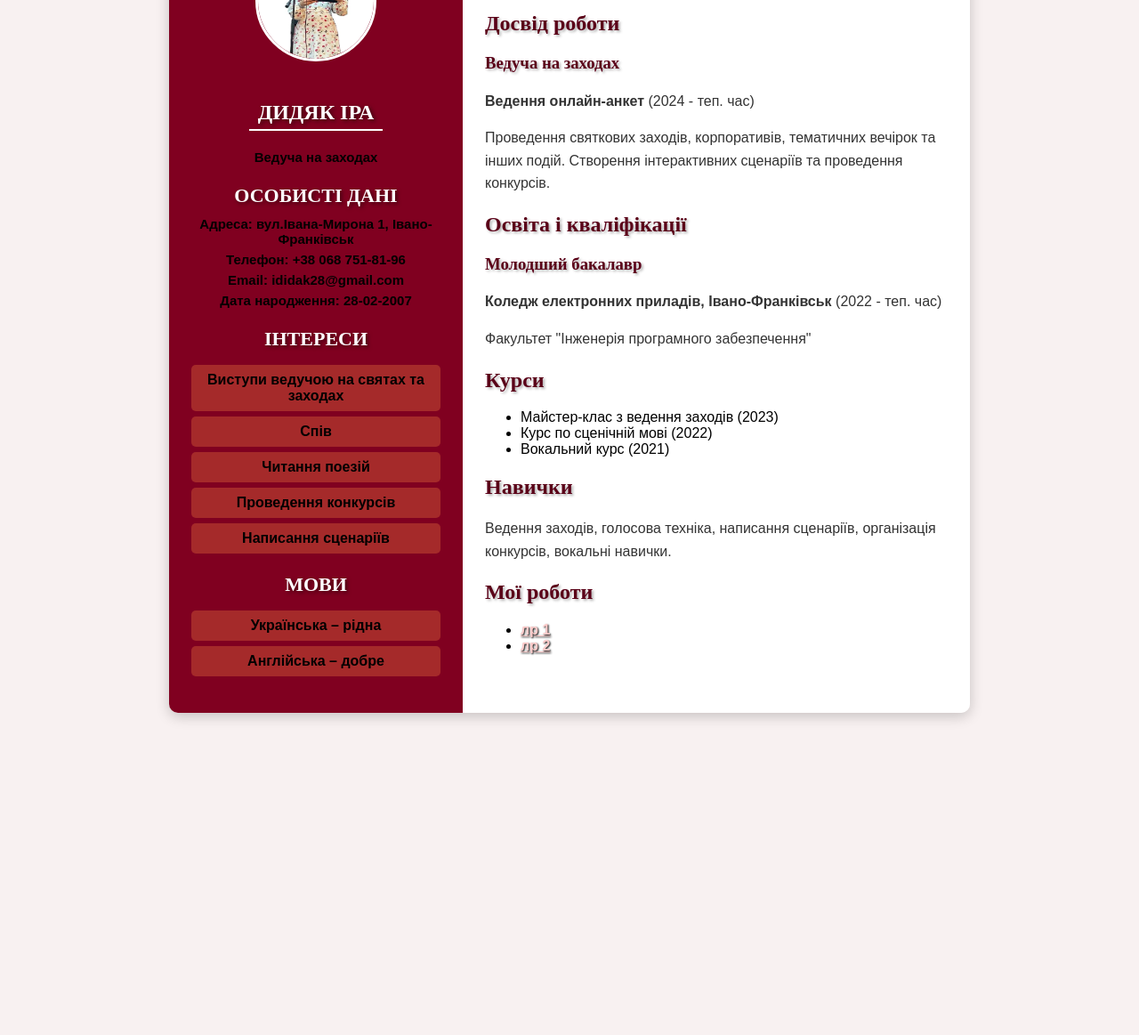
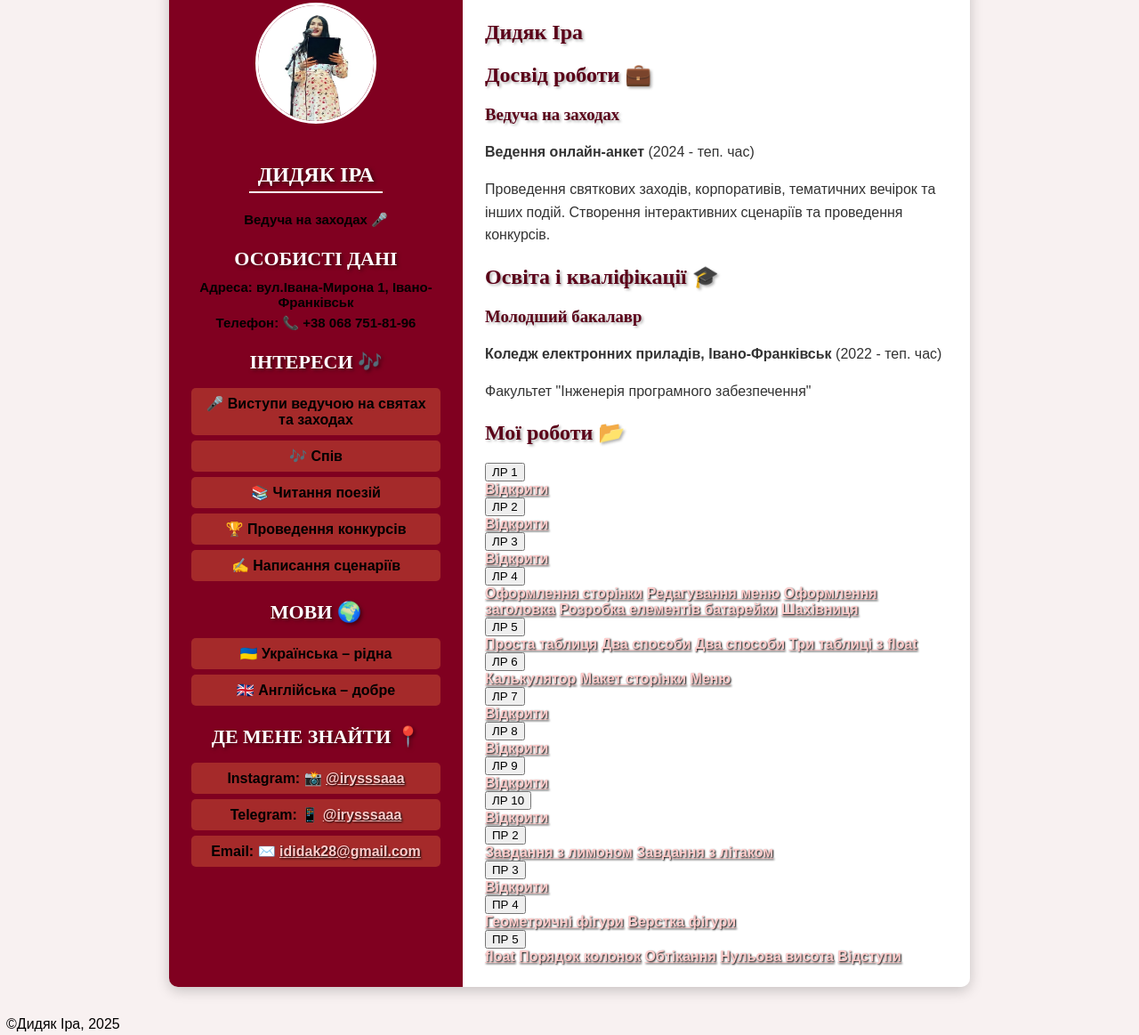
Before and after one commit to irysssaaa/irysssaaa.github.io, a plain HTML site: page index.html in a window 1280 px wide. Shown: the part 122-1285 px from the top of the page at 89% size. Before the commit the page ends 953 px from the top, so only its background shows below. Drawn offline with Linux system fonts and the light colour scheme.

Commit message:
Update index.html

```diff
--- a/index.html
+++ b/index.html
@@ -5,69 +5,162 @@
     <meta name="viewport" content="width=device-width, initial-scale=1.0">
     <title>Резюме - Дидяк Іра</title>
     <link rel="stylesheet" href="stylee.css">
+    <link rel="stylesheet" href="https://cdnjs.cloudflare.com/ajax/libs/font-awesome/6.5.0/css/all.min.css">
+    <link rel="icon" href="favicon.ico" type="image/x-icon">
 </head>
 <body>
 
-    <div class="resume-container">
-        <!-- Ліва колонка -->
-        <aside class="left-column">
-            <img src="photo1.jpg" alt="Фото" class="profile-photo">
-            <h2>Дидяк Іра</h2>
-            <p class="job-title">Ведуча на заходах</p>
+<nav class="navbar">
+    <ul>
+        <li><a href="#main">Головна</a></li>
+        <li><a href="#portfolio">Портфоліо</a></li>
+        <li><a href="#find-me">Контакти</a></li>
+    </ul>
+</nav>
 
+<main class="resume-container" id="main">
+    <aside class="left-column">
+        <img src="photo1.jpg" alt="Фото" class="profile-photo">
+        <h2 class="highlighted-name">Дидяк Іра</h2>
+        <p class="job-title">Ведуча на заходах 🎤</p>
+
+        <section>
             <h3>Особисті дані</h3>
             <p><strong>Адреса:</strong> вул.Івана-Мирона 1, Івано-Франківськ</p>
-            <p><strong>Телефон:</strong> +38 068 751-81-96</p>
-            <p><strong>Email:</strong> ididak28@gmail.com</p>
-            <p><strong>Дата народження:</strong> 28-02-2007</p>
+            <p><strong>Телефон:</strong> 📞 +38 068 751-81-96</p>
+        </section>
 
-            <h3>Інтереси</h3>
+        <section>
+            <h3>Інтереси 🎶</h3>
             <ul>
-                <li>Виступи ведучою на святах та заходах</li>
-                <li>Спів</li>
-                <li>Читання поезій</li>
-                <li>Проведення конкурсів</li>
-                <li>Написання сценаріїв</li>
+                <li>🎤 Виступи ведучою на святах та заходах</li>
+                <li>🎶 Спів</li>
+                <li>📚 Читання поезій</li>
+                <li>🏆 Проведення конкурсів</li>
+                <li>✍️ Написання сценаріїв</li>
             </ul>
+        </section>
 
-            <h3>Мови</h3>
+        <section>
+            <h3>Мови 🌍</h3>
             <ul>
-                <li>Українська – рідна</li>
-                <li>Англійська – добре</li>
+                <li>🇺🇦 Українська – рідна</li>
+                <li>🇬🇧 Англійська – добре</li>
             </ul>
-        </aside>
+        </section>
 
-        <!-- Права колонка -->
-        <main class="right-column">
-            <h1>Дидяк Іра</h1>
-            <h2>Досвід роботи</h2>
+        <section id="find-me">
+            <h3>Де мене знайти 📍</h3>
+            <ul>
+                <li><strong>Instagram:</strong> 📸 <a href="https://www.instagram.com/irysssaaa" target="_blank">@irysssaaa</a></li>
+                <li><strong>Telegram:</strong> 📱 <a href="https://t.me/irysssaaa" target="_blank">@irysssaaa</a></li>
+                <li><strong>Email:</strong> ✉️ <a href="mailto:ididak28@gmail.com">ididak28@gmail.com</a></li>
+            </ul>
+        </section>
+    </aside>
 
+    <section class="right-column">
+        <h1>Дидяк Іра</h1>
+        <h2>Досвід роботи 💼</h2>
+        <article>
             <h3>Ведуча на заходах</h3>
             <p><strong>Ведення онлайн-анкет</strong> (2024 - теп. час)</p>
             <p>Проведення святкових заходів, корпоративів, тематичних вечірок та інших подій. Створення інтерактивних сценаріїв та проведення конкурсів.</p>
+        </article>
 
-            <h2>Освіта і кваліфікації</h2>
+        <section>
+            <h2>Освіта і кваліфікації 🎓</h2>
             <h3>Молодший бакалавр</h3>
             <p><strong>Коледж електронних приладів, Івано-Франківськ</strong> (2022 - теп. час)</p>
             <p>Факультет "Інженерія програмного забезпечення"</p>
+        </section>
 
-            <h2>Курси</h2>
-            <ul>
-                <li>Майстер-клас з ведення заходів (2023)</li>
-                <li>Курс по сценічній мові (2022)</li>
-                <li>Вокальний курс (2021)</li>
-            </ul>
+        <section id="portfolio">
+            <h2>Мої роботи 📂</h2>
+            <button class="accordion">ЛР 1</button>
+            <div class="panel"><a href="lr 1/index.html" target="_blank">Відкрити</a></div>
+            <button class="accordion">ЛР 2</button>
+            <div class="panel"><a href="lr 2/resume.html" target="_blank">Відкрити</a></div>
+            <button class="accordion">ЛР 3</button>
+            <div class="panel"><a href="lr 3/resumee.html" target="_blank">Відкрити</a></div>
+            <button class="accordion">ЛР 4</button>
+            <div class="panel">
+                <a href="LR4/task1.html" target="_blank">Оформлення сторінки</a>
+                <a href="LR4/task2.html" target="_blank">Редагування меню</a>
+                <a href="LR4/task3.html" target="_blank">Оформлення заголовка</a>
+                <a href="LR4/task4.html" target="_blank">Розробка елементів батарейки</a>
+                <a href="LR4/task5.html" target="_blank">Шахівниця</a>
+            </div>
+            <button class="accordion">ЛР 5</button>
+            <div class="panel">
+                <a href="LR5/index.html" target="_blank">Проста таблиця</a>
+                <a href="LR5/index1.html" target="_blank">Два способи</a>
+                <a href="LR5/index2.html" target="_blank">Два способи</a>
+                <a href="LR5/index3.html" target="_blank">Три таблиці з float</a>
+            </div>
+            <button class="accordion">ЛР 6</button>
+            <div class="panel">
+                <a href="LR6/приклад4.html" target="_blank">Калькулятор</a>
+                <a href="LR6/приклад3.html" target="_blank">Макет сторінки</a>
+                <a href="LR6/завдання5.html" target="_blank">Меню</a>
+            </div>
+            <button class="accordion">ЛР 7</button>
+            <div class="panel"><a href="LR7/index.html" target="_blank">Відкрити</a></div>
+            <button class="accordion">ЛР 8</button>
+            <div class="panel"><a href="LR8/index.html" target="_blank">Відкрити</a></div>
+            <button class="accordion">ЛР 9</button>
+            <div class="panel"><a href="LR9/index.html" target="_blank">Відкрити</a></div>
+            <button class="accordion">ЛР 10</button>
+            <div class="panel"><a href="LR9/index.html" target="_blank">Відкрити</a></div>
+            <button class="accordion">ПР 2</button>
+            <div class="panel">
+                <a href="PR2/index.html" target="_blank">Завдання з лимоном</a>
+                <a href="PR2_/cossacs.html" target="_blank">Завдання з літаком</a>
+            </div>
+            <button class="accordion">ПР 3</button>
+            <div class="panel"><a href="PR3/index.html" target="_blank">Відкрити</a></div>
+            <button class="accordion">ПР 4</button>
+            <div class="panel">
+                <a href="PR4/index.html" target="_blank">Геометричні фігури</a>
+                <a href="PR4/index1.html" target="_blank">Верстка фігури</a>
+            </div>
+            <button class="accordion">ПР 5</button>
+            <div class="panel">
+                <a href="PR5/1.html" target="_blank">float</a>
+                <a href="PR5/2.html" target="_blank">Порядок колонок</a>
+                <a href="PR5/3.html" target="_blank">Обтікання</a>
+                <a href="PR5/4.html" target="_blank">Нульова висота</a>
+                <a href="PR5/5.html" target="_blank">Відступи</a>
+            </div>
+        </section>
+    </section>
+</main>
 
-            <h2>Навички</h2>
-            <p>Ведення заходів, голосова техніка, написання сценаріїв, організація конкурсів, вокальні навички.</p>
+<footer class="basement">
 
-            <h2>Мої роботи</h2>
-            <ul>
-                <li><a href="lr 1/index.html" target="_blank">лр 1</a></li>
-                <li><a href="lr 2/resume.html" target="_blank">лр 2</a></li>
-            </ul>
-        </main>
-    </div>
+    <table>
+        <tr>
+            <td>
+                <a class="icon icon_fb" href="https://www.facebook.com/share/16G9sp9zdH/?mibextid=wwXIfr"></a>
+                <a class="icon icon_inst" href="https://www.instagram.com/irysssaaa/"></a>
+                <a class="icon icon_tw" href="https://x.com/irysssaaa"></a>
+            </td>
+            <td>©Дидяк Іра, 2025</td>
+        </tr>
+    </table>
+
+</footer>
+
+<script>
+    const acc = document.getElementsByClassName("accordion");
+    for (let i = 0; i < acc.length; i++) {
+        acc[i].addEventListener("click", function () {
+            this.classList.toggle("active");
+            const panel = this.nextElementSibling;
+            panel.style.display = panel.style.display === "block" ? "none" : "block";
+        });
+    }
+</script>
 
 </body>
 </html>
```
